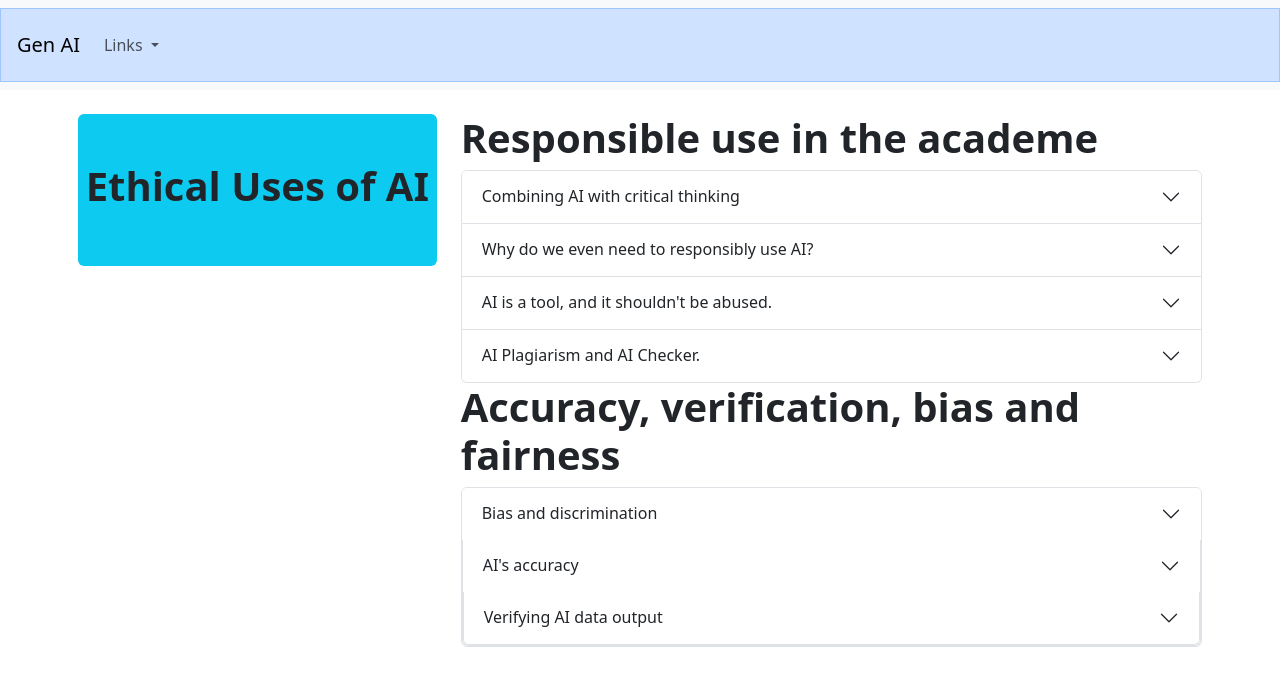
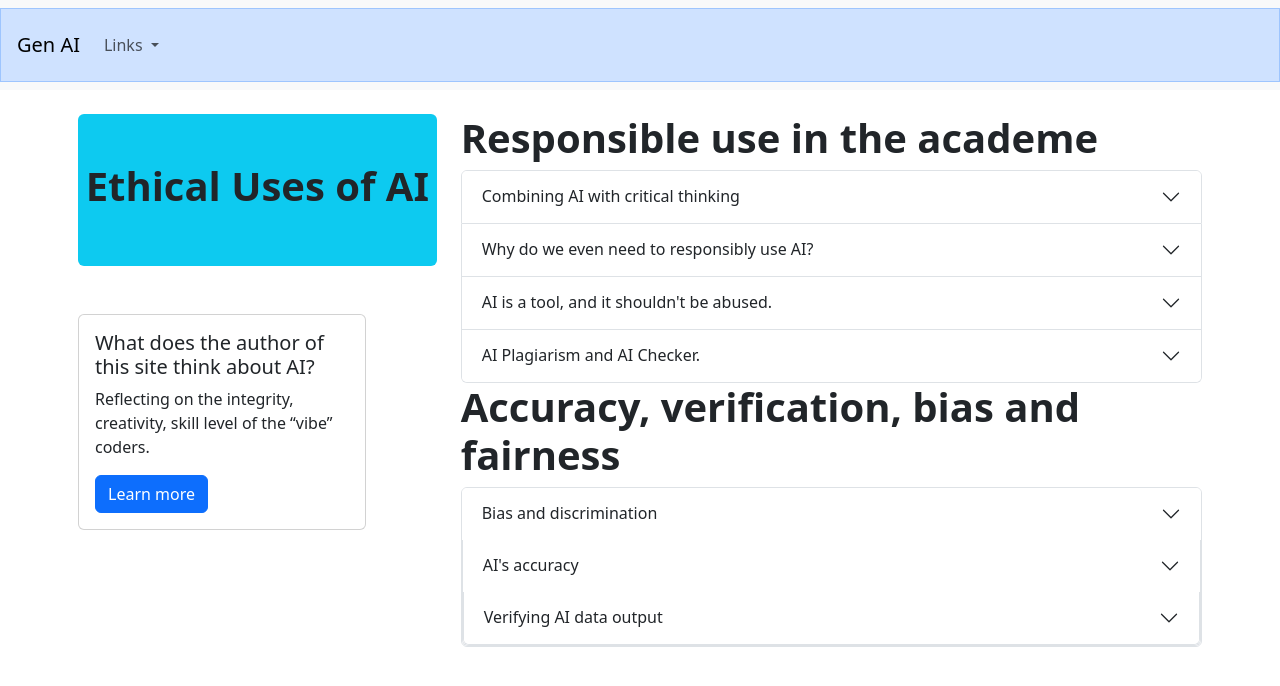
Before and after one commit to raycaseles/project-root, a plain HTML site: page ethics.html in a window 1280 px wide. Drawn offline with nearby package versions, Linux system fonts and the light colour scheme.

Commit message:
Add card for author's opinion on AI ethics
Added a card component discussing the author's perspective on AI ethics.

```diff
--- a/ethics.html
+++ b/ethics.html
@@ -75,6 +75,20 @@
           <br>
           <h1 class="text-center mt-4"><strong>Ethical Uses of AI</strong></h1>
           <br><br>
+        </div>
+        <br>
+        <br>
+        <div class="card" style="width: 18rem;">
+            <div class="card-body">
+              <h5 class="card-title">
+                What does the author of this site think about AI?
+              </h5>
+                <p class="card-text">
+                  Reflecting on the integrity, creativity, skill level of
+                  the “vibe” coders.
+                </p>
+                  <a href="opinion.html" class="btn btn-primary">Learn more</a>
+            </div>
         </div>
       </div>
 
```
